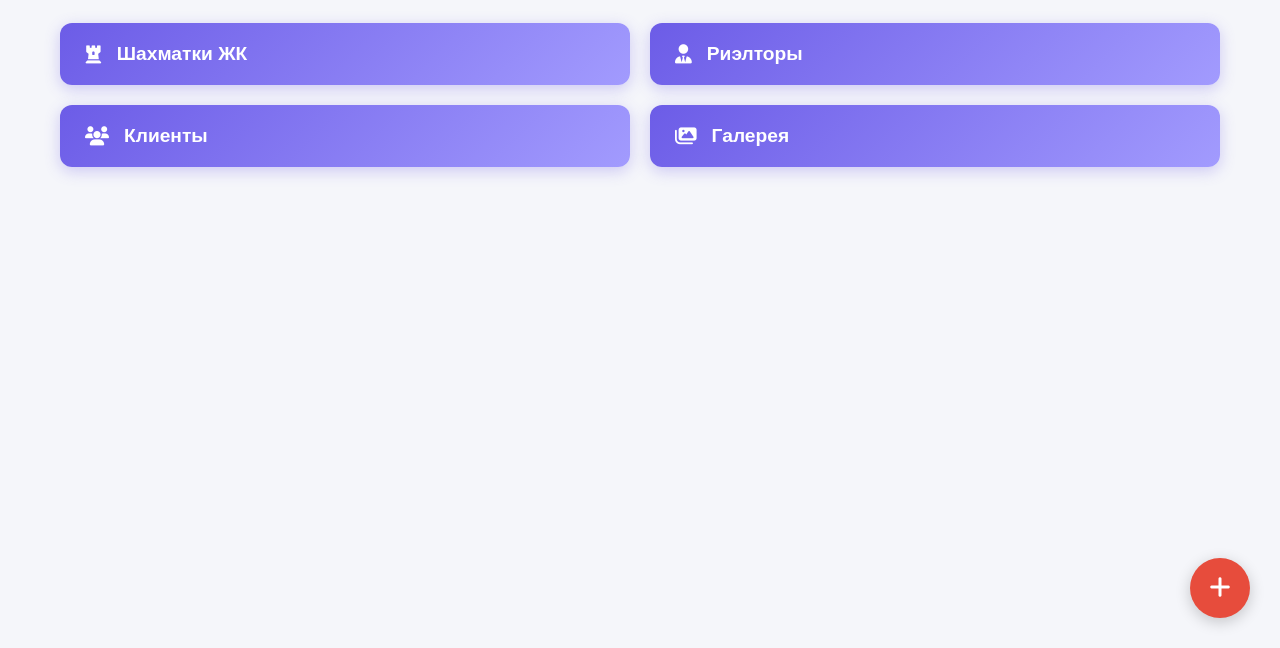
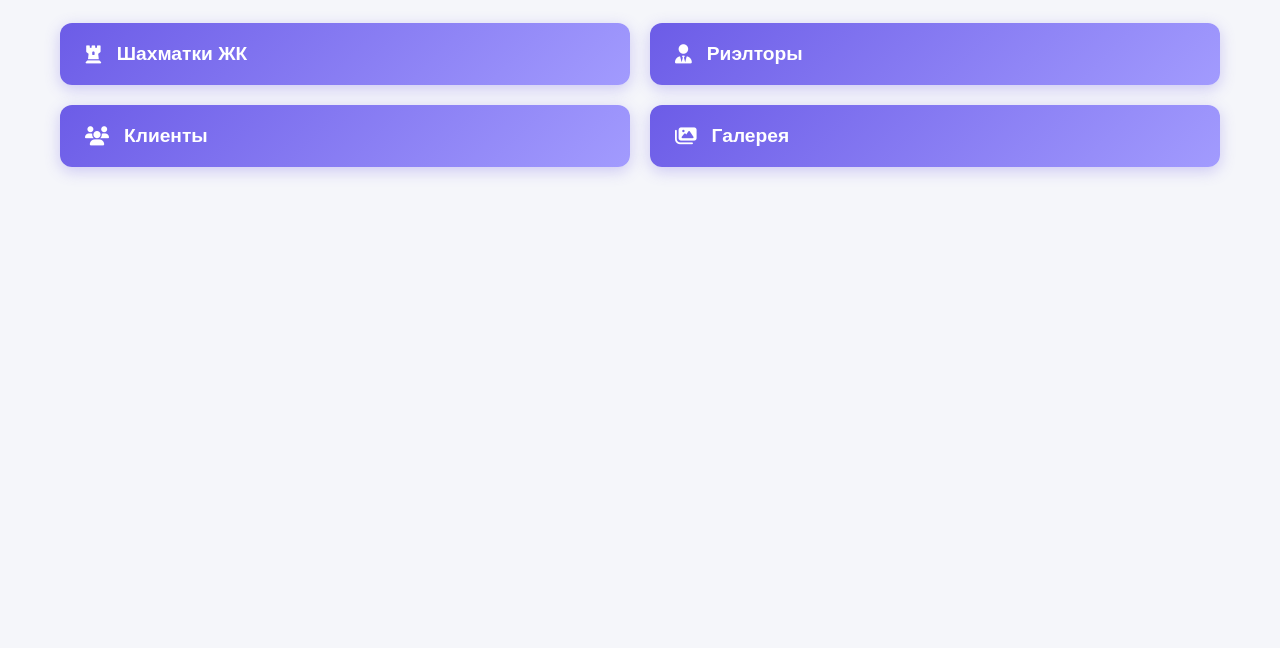
Before and after one commit to ling20244/mati, a plain HTML site: page index.html in a window 1280 px wide. Shown: the part 152-800 px from the top of the page. Drawn offline with Linux system fonts and the light colour scheme.

Commit message:
Update index.html

```diff
--- a/index.html
+++ b/index.html
@@ -44,11 +44,6 @@
                 </button>
             </div>
         </nav>
-
-        <button class="add-floating-btn" id="addFloatingBtn" aria-label="Добавить новый ЖК">
-            <i class="fas fa-plus"></i>
-        </button>
-
         <dialog id="addModal" class="modal">
             <form id="addForm">
                 <h3>Добавить ЖК</h3>
```
